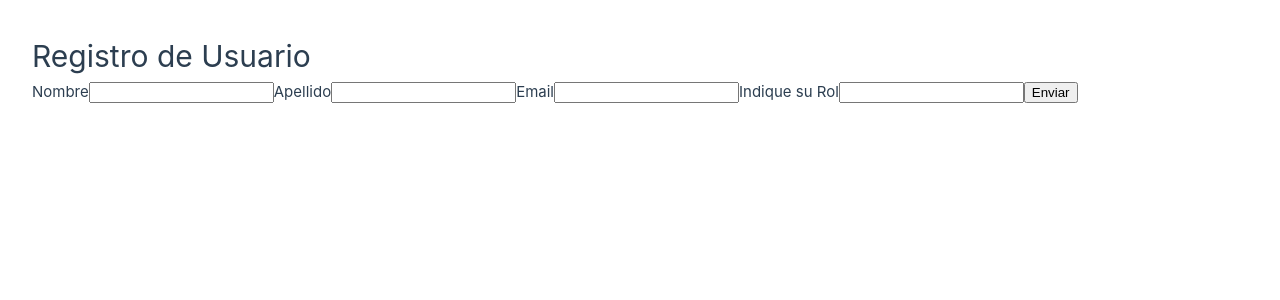
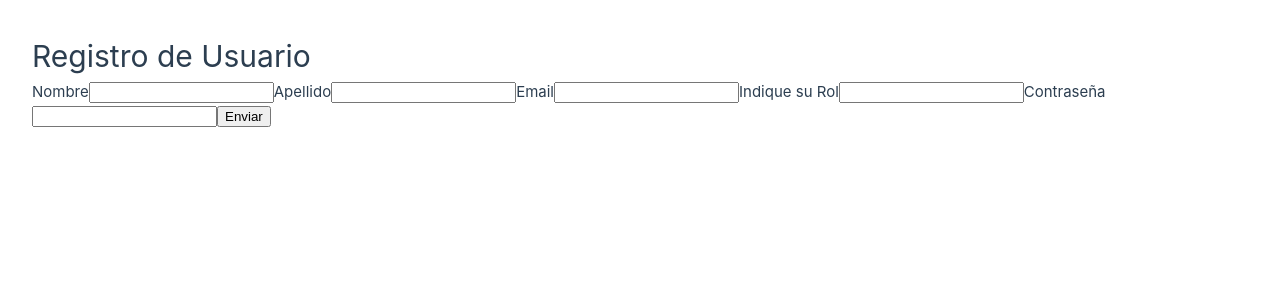
Before and after one commit to Software-Studio2023/PlataformaWeb-Academia, a Vue app in the folder Frontend/: page /registroestudiante in a window 1280 px wide. Shown: the top 300 px of the page. Built offline with nearby package versions, Linux system fonts and the light colour scheme.

Commit message:
acomodado del registro, faltaba el campo password

```diff
--- a/Frontend/src/components/CreateStudents.vue
+++ b/Frontend/src/components/CreateStudents.vue
@@ -14,6 +14,9 @@
 
            <label for="studentsRol">Indique su Rol</label>
            <input type="text" id="studentsRol" v-model="studentsRol" required>
+
+           <label for="studentsPassword">Contraseña</label>
+           <input type="password" id="studentsPassword" v-model="studentsPassword" required>
             <button type="submit">Enviar</button>
         </form>
     </div>
@@ -27,11 +30,12 @@
     const studentsLastname = ref("");
     const studentsEmail = ref("");
     const studentsRol = ref("");
+    const studentsPassword = ref("")
 
     const CreateStudents = async() => {
         const response = await
-        axios.post('http://localhost:3000/api/students/', { name:studentsName.value, lastname:studentsLastname.value, email:studentsEmail.value, rol:studentsRol.value})
-        console.log(response.data);
+        axios.post('http://localhost:3000/api/students/', { name:studentsName.value, lastname:studentsLastname.value, email:studentsEmail.value, rol:studentsRol.value, password:studentsPassword.value})
+
     }
 
 </script>
--- a/Frontend/src/components/SignIn.vue
+++ b/Frontend/src/components/SignIn.vue
@@ -5,7 +5,7 @@
    <label for="studentsEmail">Email</label>
     <input type="text" id="stundentsEmail" v-model="studentsEmail" required>
      <label for="studentsPassword">Contraseña</label>
-     <input type="text" id="studentsPassword" v-model="studentsPassword" required>
+     <input type="password" id="studentsPassword" v-model="studentsPassword" required>
     <button type="submit">Enviar</button>
 </form>
  </div>
```
